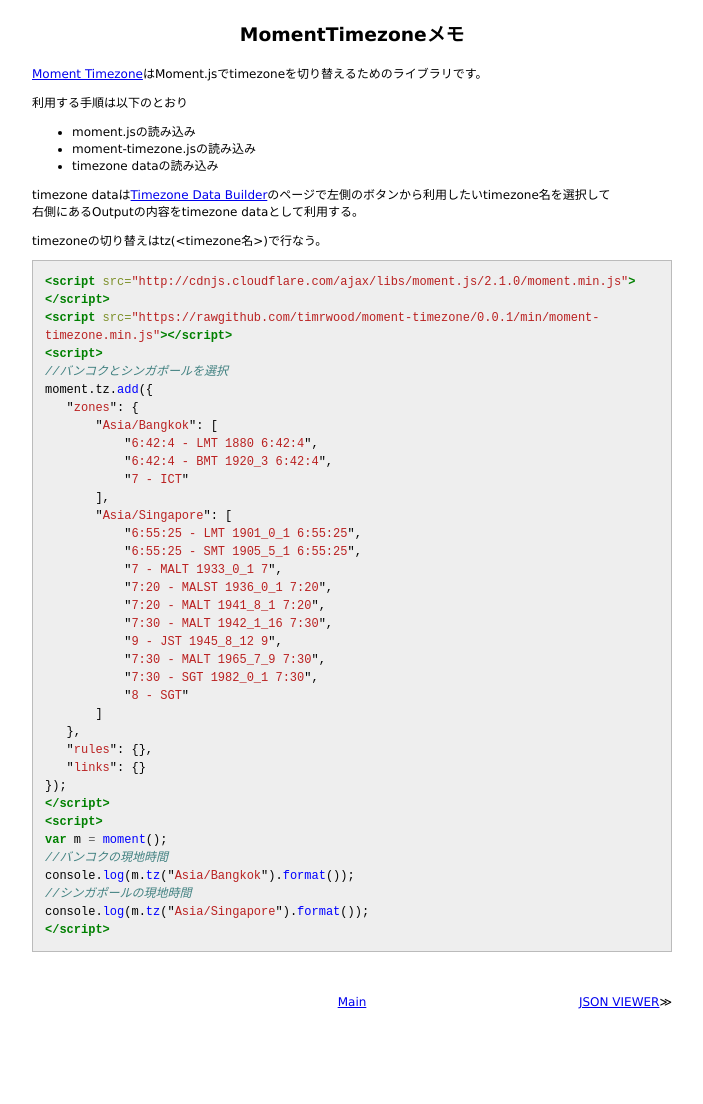
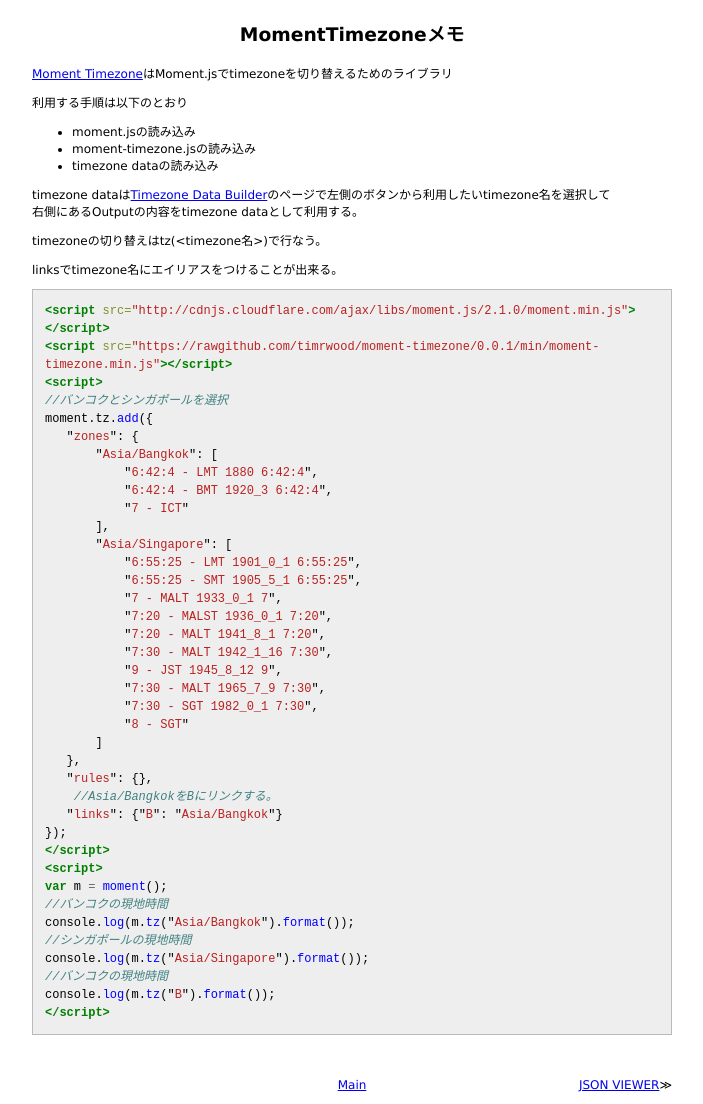
Before and after one commit to 38elements/38elements.github.com, a Jekyll site: the page built from _posts/2013-7-29-momenttimezone.md, in a window 1280 px wide. Shown: the whole page, without its empty margins (288-991 px from the left). Built offline with Jekyll 4.4.1, drawn with Linux system fonts in a browser that asks for light colours; before the commit the page ends 1021 px from its top, so only the background shows below that.

Commit message:
add linked

```diff
--- a/_posts/2013-7-29-momenttimezone.md
+++ b/_posts/2013-7-29-momenttimezone.md
@@ -14,6 +14,8 @@ timezone dataは[Timezone Data Builder](http://momentjs.com/timezone/data/)の
 右側にあるOutputの内容をtimezone dataとして利用する。
 
 timezoneの切り替えはtz(&lt;timezone名&gt;)で行なう。
+
+linksでtimezone名にエイリアスをつけることが出来る。
 
 {% highlight html %}
 <script src="http://cdnjs.cloudflare.com/ajax/libs/moment.js/2.1.0/moment.min.js"></script>
@@ -41,7 +43,8 @@ moment.tz.add({
        ]
    },
    "rules": {},
-   "links": {}
+    //Asia/BangkokをBにリンクする。
+   "links": {"B": "Asia/Bangkok"}
 });
 </script>
 <script>
@@ -50,5 +53,7 @@ var m = moment();
 console.log(m.tz("Asia/Bangkok").format());
 //シンガポールの現地時間
 console.log(m.tz("Asia/Singapore").format());
+//バンコクの現地時間
+console.log(m.tz("B").format());
 </script>
 {% endhighlight %}
```
Also changed, not shown: other parts of _posts/2013-7-29-momenttimezone.md (+1 -1 lines).
